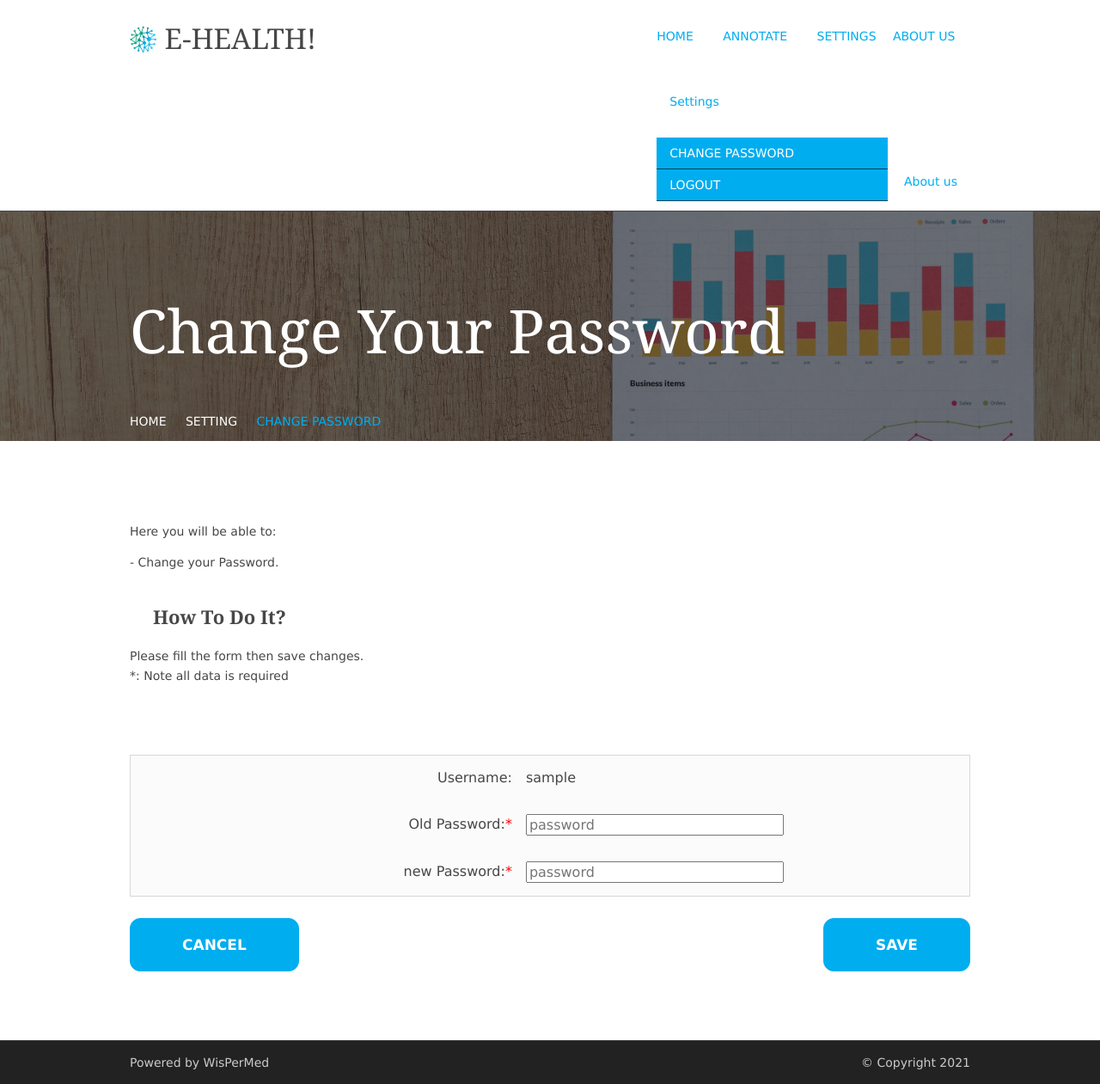
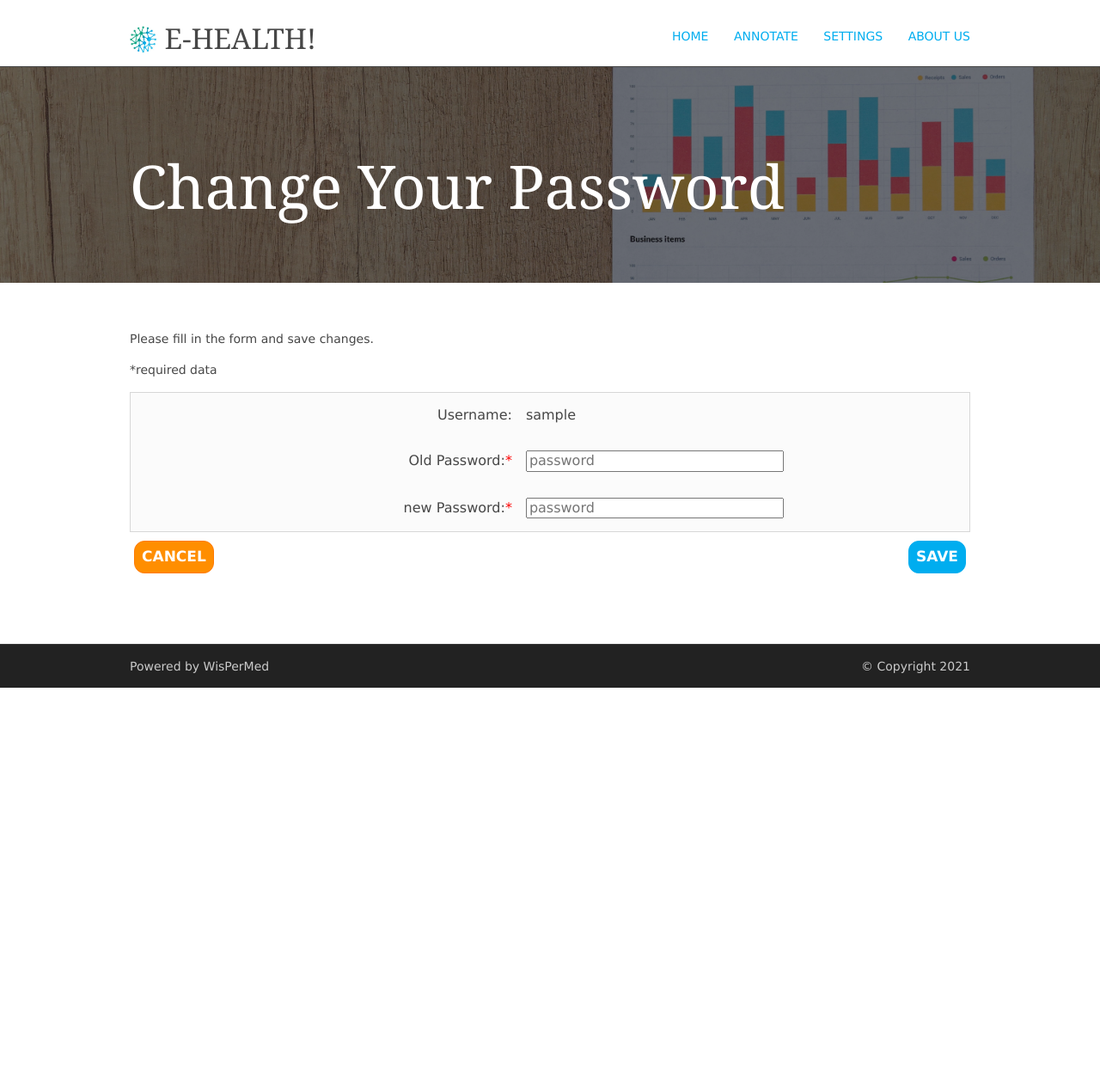
Before and after one commit to samehfrihat/TechnicalityLevelAnnotationTool, a Flask app: page /change_pass in a window 1280 px wide. Shown: the whole page at 86% size. After the commit the page ends 800 px from the top, so only its background shows below. Run offline with Flask 2, Linux system fonts and the light colour scheme; the visitor is signed in with stand-in values (Sample User, id 1); parts of the project's set-up code (start-up, migrations or seed data) failed here and were passed over.

Commit message:
#03 Frontend update
mostly Design-fixes and approvements
integration of Babel internationalization
some fixes in text

```diff
--- a/src/static/layout/styles/framework.css
+++ b/src/static/layout/styles/framework.css
@@ -1,5 +1,5 @@
 @charset "utf-8";
-html{overflow-y:scroll; overflow-x:hidden;}
+/*html{overflow-y:scroll; overflow-x:hidden;}*/
 html, body{margin:0; padding:0; font-size:14px; line-height:1.6em;}
 
 *, *::before, *::after{box-sizing:border-box;}
@@ -23,7 +23,7 @@ html, body{margin:0; padding:0; font-size:14px; line-height:1.6em;}
 .bgded{background-position:top center; background-repeat:no-repeat; background-size:cover;}
 .circle, .icon{border-radius:50%; background-clip:padding-box;}
 
-.btn{display:inline-block; padding:8px 18px 10px; text-transform:uppercase; border:1px solid;}
+.btn{display:inline-block; padding:8px 8px 8px; text-transform:uppercase; border:1px solid;}
 
 blockquote{display:block; position:relative; width:100%; margin:0; padding:20px 0 0 20px; line-height:1.4; z-index:1;}
 blockquote::before{display:block; position:absolute; top:0; left:0; font-family:"FontAwesome"; font-size:60px; line-height:60px; content:"\f10d"; z-index:-1;}
--- a/src/static/layout/styles/index.css
+++ b/src/static/layout/styles/index.css
@@ -1,5 +1,16 @@
+html {
+    height: 100%;
+}
+
 body {
-    background-color: #eeeeee;
+    height: 100%;
+    display: grid;
+    grid-template-rows: auto 1fr auto;
+}
+
+main {
+    display: table-row;
+    height: 100%;
 }
 
 .container .demo {
@@ -32,23 +43,97 @@ body {
     height: 48px;
     width: 960px;
 }
-.slider_with_counter{
+
+.slider_with_counter {
     width: 100%;
     display: grid;
     grid-template-columns: max-content max-content auto;
     grid-template-areas: "label counter per" "slider slider slider";
+    margin: 15px 5px;
 }
-#label_level_de, #label_level_en{
+
+#label_level_de, #label_level_en {
     grid-area: label;
 }
-#output_de, #output_en{
+
+#output_de, #output_en {
     grid-area: counter;
 }
 
-#level_de, #level_en{
+.slider_extended {
     grid-area: slider;
 }
-.counter
-{
+
+.counter {
     grid-area: per;
 }
+
+.clear li {
+    list-style-type: none;
+}
+
+.slider_extended {
+    display: grid;
+    grid-template-columns: 15px  auto 5px 30px;
+}
+
+.btn.cancel {
+    background-color: var(--color-secondary-1-0);
+    border-color: var(--color-secondary-2-0);
+}
+
+.start {
+    float: left;
+}
+
+.end {
+    float: right;
+}
+
+.center {
+     align:center
+}
+
+.tg colgroup col {
+    width: 100%;
+}
+
+.tg colgroup col:first-child {
+    width: 1%;
+}
+
+@-moz-document url-prefix() {
+    .tg colgroup col {
+        width: 90%;
+    }
+    .tg colgroup col:first-child {
+        width: 10%;
+    }
+}
+
+#loging {
+    color: #000000;
+    background-color: rgba(255, 255, 255, 0.8);
+    display: grid;
+    padding: 8px;
+    border-radius: 12px;
+    justify-content: center;
+    justify-items: end;
+}
+#loging .input_row input{
+    width: 300px;
+}
+#loging input[type=submit]{
+    width: 125px;
+    font-size: unset;
+}
+.input_row{
+    display: grid;
+    grid-template-columns: auto max-content;
+    justify-items: end;
+    margin: 15px;
+    width: 100%;
+}
+#loging .input_row label,#loging .input_row input{
+    margin: 10px;
+}
--- a/src/static/layout/styles/layout.css
+++ b/src/static/layout/styles/layout.css
@@ -2,6 +2,29 @@
 /*@import url("font-awesome.min.css");*/
 @import url("custom.flexslider.css");
 @import url("framework.css");
+@import url("index.css");
+@import url("normalize.css");
+
+/*colors*/
+:root {
+--color-primary-0 : #00ADEF ;	/* Main Primary color */
+--color-primary-1 : #2BC2FC ;
+--color-primary-2 : #07BAFF ;
+--color-primary-3 : #0078A6 ;
+--color-primary-4 : #005D81 ;
+
+--color-secondary-1-0 : #FF8E00 ;	/* Main Secondary color (1) */
+--color-secondary-1-1 : #FF9D22 ;
+--color-secondary-1-2 : #FF8E00 ;
+--color-secondary-1-3 : #FF8E00 ;
+--color-secondary-1-4 : #CD7300 ;
+
+--color-secondary-2-0 : #FF7A00 ;	/* Main Secondary color (2) */
+--color-secondary-2-1 : #FF8C22 ;
+--color-secondary-2-2 : #FF7A00 ;
+--color-secondary-2-3 : #FF7A00 ;
+--color-secondary-2-4 : #CD6200 ;
+}
 
 /* Rows*/
 .row0, .row0 a{}
@@ -48,7 +71,7 @@
 
 /* Content Area
 --------------------------------------------------------------------------------------------------------------- */
-.container{padding:80px 0;}
+.container{padding:40px 0;}
 
 /* Content */
 .container .content{}
@@ -165,14 +188,14 @@ nav ul, nav ol{margin:0; padding:0; list-style:none;}
 #mainav ul{text-transform:uppercase;}
 #mainav ul ul{z-index:9999; position:absolute; width:180px; text-transform:none;}
 #mainav ul ul ul{left:180px; top:0;}
-#mainav li{display:inline-block; position:relative; margin:0 15px 0 0; padding:0;top: 4px;}
+#mainav li{display:inline-block; position:relative; margin:0 25px 0 0; padding:0;top: 4px;}
 #mainav li:last-child{margin-right:0;}
 #mainav li li{width:100%; margin:0;}
 #mainav li a{display:block; padding:30px 0;}
 #mainav li li a{border:solid; border-width:0 0 1px 0;}
-#mainav .drop{padding-left:15px;}
+/*#mainav .drop{padding-left:15px;}*/
 #mainav li li a, #mainav li li .drop{display:block; margin:0; padding:10px 15px;}
-#mainav .drop::after, #mainav li li .drop::after{content:"\f0d7";}
+/*#mainav .drop::after, #mainav li li .drop::after{content:"\f0d7";}*/
 #mainav .drop::after{top:35px; left:5px;}
 #mainav li li .drop::after{top:15px; left:5px;}
 #mainav ul ul{visibility:hidden; opacity:0;}
@@ -220,7 +243,7 @@ nav ul, nav ol{margin:0; padding:0; list-style:none;}
 --------------------------------------------------------------------------------------------------------------- */
 table, th, td{border:1px solid; border-collapse:collapse; vertical-align:top;}
 table, th{table-layout:auto;}
-table{width:100%; margin-bottom:25px}
+table{width:100%}
 th, td{padding:15px 8px;font-size: 16px; text-align: left; vertical-align: middle}
 td{border-width:0 0px; width: 25%;}
 
@@ -244,7 +267,7 @@ td{border-width:0 0px; width: 25%;}
 
 .faicon-dribble:hover{background-color:#EA4C89;}
 .faicon-facebook:hover{background-color:#3B5998;}
-.faicon-google-plus:hover{background-color:#DB4A39;}
+.faicon-google-plus:hover{background-color:var(--color-secondary-2-0);}
 .faicon-linkedin:hover{background-color:#0E76A8;}
 .faicon-twitter:hover{background-color:#00ACEE;}
 .faicon-vk:hover{background-color:#4E658E;}
@@ -260,24 +283,24 @@ td{border-width:0 0px; width: 25%;}
 /* Colours
 --------------------------------------------------------------------------------------------------------------- */
 body{color:#CBCBCB; background-color:#FFFFFF;}
-a{color:#00ADEF;}
+a{color:var(--color-primary-0);}
 a:active, a:focus{background:transparent;}/* IE10 + 11 Bugfix - prevents grey background */
 hr, .borderedbox{border-color:#FFFFFF;}
 label span{color:#FF0000; background-color:inherit;}
-input:focus, textarea:focus, *:required:focus{border-color:#00ADEF;}
+input:focus, textarea:focus, *:required:focus{border-color:var(--color-primary-0);}
 
 .overlay{color:#FFFFFF; background-color:inherit;}
 .overlay::after{color:inherit; background-color:rgba(0,0,0,.55);}
 .overlay.light{color:#474747;}
 .overlay.light::after{background-color:rgba(255,255,255,.9);}
 
-.btn, .btn.inverse:hover{color:#FFFFFF; font-weight: bold; font-size: 17px; padding: 20px 60px; border-radius: 12px; background-color:#00ADEF; border-color:#00ADEF;}
+.btn, .btn.inverse:hover{margin:10px 5px; color:#FFFFFF; font-weight: bold; font-size: 17px;  border-radius: 12px; background-color:var(--color-primary-0); border-color:var(--color-primary-0);}
 .btn:hover, .btn.inverse{color:inherit; background-color:transparent; border-color:inherit;}
 
 blockquote::before{color:rgba(255,255,255,.2);}
 
-.icon{color:#00ADEF; border-color:#D7D7D7;}
-a > .icon:hover, .services article:hover .icon{color:#FFFFFF; background-color:#00ADEF; border-color:#00ADEF;}
+.icon{color:var(--color-primary-0); border-color:#D7D7D7;}
+a > .icon:hover, .services article:hover .icon{color:#FFFFFF; background-color:var(--color-primary-0); border-color:var(--color-primary-0);}
 
 
 /* Rows */
@@ -292,7 +315,7 @@ a > .icon:hover, .services article:hover .icon{color:#FFFFFF; background-color:#
 
 /* Top Bar */
 #topbar ul li{border-color:rgba(0,0,0,.1);}
-#topbar > div:last-of-type li:first-child a{color:#00ADEF;}
+#topbar > div:last-of-type li:first-child a{color:var(--color-primary-0);}
 
 
 /* Header */
@@ -309,32 +332,32 @@ a > .icon:hover, .services article:hover .icon{color:#FFFFFF; background-color:#
 
 #footer input, #footer button{border-color:transparent;}
 #footer input{color:#FFFFFF; background-color:#353535;}
-#footer input:focus{border-color:#00ADEF;}
-#footer button{color:#FFFFFF; background-color:#00ADEF;}
+#footer input:focus{border-color:var(--color-primary-0);}
+#footer button{color:#FFFFFF; background-color:var(--color-primary-0);}
 
 
 /* Navigation */
 #mainav li a{color:inherit;}
-#mainav .active a, #mainav a:hover, #mainav li:hover > a{color:#00ADEF; background-color:inherit;}
+#mainav .active a, #mainav a:hover, #mainav li:hover > a{color:var(--color-primary-0); background-color:inherit;}
 #mainav li li a, #mainav .active li a{color:#FFFFFF; background-color:rgba(0,0,0,.6); border-color:rgba(0,0,0,.6);}
-#mainav li li:hover > a, #mainav .active .active > a{color:#FFFFFF; background-color:#00ADEF;}
+#mainav li li:hover > a, #mainav .active .active > a{color:#FFFFFF; background-color:var(--color-primary-0);}
 #mainav form select{color:#FFFFFF; background-color:#FFFFFF;}
 
 #breadcrumb a{color:inherit; background-color:inherit;}
-#breadcrumb li:last-child a{color:#00ADEF;}
+#breadcrumb li:last-child a{color:var(--color-primary-0);}
 
 .container .sidebar nav a{color:inherit; border-color:#D7D7D7;}
-.container .sidebar nav a:hover{color:#00ADEF;}
+.container .sidebar nav a:hover{color:var(--color-primary-0);}
 
 .pagination a, .pagination strong{border-color:#D7D7D7;}
-.pagination .current *{color:#FFFFFF; background-color:#00ADEF;}
+.pagination .current *{color:#FFFFFF; background-color:var(--color-primary-0);}
 
-#backtotop{color:#FFFFFF; background-color:#00ADEF;}
+#backtotop{color:#FFFFFF; background-color:var(--color-primary-0);}
 
 
 /* Tables + Comments */
 table, th, td, #comments .avatar, #comments input, #comments textarea{border-color:#D7D7D7;}
-#comments input:focus, #comments textarea:focus, #comments *:required:focus{border-color:#00ADEF;}
+#comments input:focus, #comments textarea:focus, #comments *:required:focus{border-color:var(--color-primary-0);}
 th{color:#FFFFFF; background-color:#373737;}
 tr, #comments li, #comments input[type="submit"], #comments input[type="reset"]{color:inherit; background-color:#FBFBFB;}
 tr:nth-child(even), #comments li:nth-child(even){color:inherit; background-color:#F7F7F7;}
--- a/src/static/templates/change_pass.html
+++ b/src/static/templates/change_pass.html
@@ -1,4 +1,5 @@
 {% extends "header.html"%} {% block content %}
+
     <div class="bgded overlay" style="background-image:url({{url_for('static', filename='./images/img3.jpg')}});">
         <div id="breadcrumb" class="hoc clear">
             <ul class="slides">
@@ -8,46 +9,43 @@
                     </article1>
                 </li>
             </ul>
-        <ul>
+            <!--<ul>
                 <li><a href="/home">Home</a></li>
                 <li><a href="/home">Setting</a></li>
                 <li><a href="/change_pass"> Change Password</a></li>
-        </ul>
+            </ul>-->
         </div>
     </div>
     <div class="wrapper row3">
         <main class="hoc container clear">
             <div class="content">
-            <p align="justify">Here you will be able to: </p>
-            <p align="justify"> - Change your Password.</p>
-            <br>
-            <img class="imgl borderedbox inspace-5" src="" alt="">
-            <h1><strong>How to do it?</strong></h1>
-            <p align="justify">Please fill the form then save changes.
-                <br>*: Note all data is required</p>
-            <br>
+                <p>Please fill in the form and save changes.</p>
+                <p>*required data</p>
                 <form action="" method="POST">
                     <div class="scrollable">
                         <table style="width: 100%">
                             <tbody>
-                            <td style="text-align: right">Username: </td>
+                            <td style="text-align: right">Username:</td>
                             <td style="text-align: left">{{ username }}</td>
                             </tbody>
 
                             <tbody>
                             <td style="text-align: right">Old Password:<span style="color: red">*</span></td>
-                            <td style="text-align: left"><input  type="password" name="oldpass" style="width: 300px;" placeholder="password" required></td>
+                            <td style="text-align: left"><input type="password" name="oldpass" style="width: 300px;"
+                                                                placeholder="password" required></td>
                             </tbody>
-                        <br>
+
                             <tbody>
                             <td style="text-align: right">new Password:<span style="color: red">*</span></td>
-                            <td style="text-align: left"><input  type="password" name="newpass" style="width: 300px" placeholder="password" required></td>
+                            <td style="text-align: left"><input type="password" name="newpass" style="width: 300px"
+                                                                placeholder="password" required></td>
                             </tbody>
-                        <br>
+
                         </table>
                         <div class="center">
-                        <input type="submit" name="type" value="save" class="btn brand z-depth-0" style="float: right;">
-                        <input type="button" value="Cancel" class="btn brand z-depth-0" style="float: left;" onclick="history.back()">
+                            <input type="submit" name="type" value="save" class="btn brand z-depth-0 end">
+                            <input type="button" value="Cancel" class="btn brand z-depth-0 cancel start"
+                                   onclick="history.back()">
                         </div>
                     </div>
                 </form>
@@ -55,4 +53,5 @@
             <h1><br></h1>
         </main>
     </div>
+
 {% endblock content %}
--- a/src/static/templates/header.html
+++ b/src/static/templates/header.html
@@ -4,10 +4,11 @@
 <head>
     <meta charset="utf-8">
     <meta name="viewport" content="width=device-width, initial-scale=1.0, maximum-scale=1.0, user-scalable=no">
-    <link href="{{url_for('static', filename='./layout/styles/index.css')}}" rel="stylesheet" type="text/css"
-          media="all">
     <link href="{{url_for('static', filename='./layout/styles/layout.css')}}" rel="stylesheet" type="text/css"
           media="all">
+    <script type="text/javascript" src="https://ajax.googleapis.com/ajax/libs/jquery/3.6.0/jquery.min.js"></script>
+
+
     {% if title %}
     <title>{{ title }} - WisPerMed</title>
     {% else %}
@@ -15,54 +16,51 @@
     {% endif %}
 </head>
 <body>
+<header>
     <div class="wrapper row1">
-        <header id="header" class="hoc clear">
+        <div id="header" class="hoc clear">
             <div id="logo" class="fl_left">
                 <h1>
                         <img class="logo1" src="{{ url_for('static', filename='./images/logo.jpg') }}" alt="logo"> <a href="/"> e-Health!</a>
-                    </h1>
+                </h1>
             </div>
             <nav id="mainav" class="fl_right">
                 <ul class="clear">
-                    <li class="active"><a href="/home">Home</a></li>
-                    <li class="active"><a class="drop" href="#">Annotate</a>
+                    <li class="active"><a href="/home">{{gettext('Home')}}</a></li>
+                    <li class="active"><a class="drop" href="#">{{gettext('Annotate')}}</a>
                         <ul>
-                            <li class="active"><a href="/technicality">Technicality</a></li>
+                            <li class="active"><a href="/technicality">{{gettext('Technicality')}}</a></li>
                         </ul>
                     </li>
-                    <li class="active"><a class="drop" href="#">Settings</a>
+                    <li class="active"><a class="drop" href="#">{{gettext('Settings')}}</a>
                         <ul>
-                            <li class="active"><a href="/change_pass">Change password</a></li>
-                            <li class="active"><a href="/logout">logout</a></li>
+                            <li class="active"><a href="/change_pass">{{gettext('Change password')}}</a></li>
+                            <li class="active"><a href="/logout">{{gettext('logout')}}</a></li>
                         </ul>
                     </li>
-                    <li class="active"><a href="https://www.uni-due.de/grk_wispermed/grk_wispermed.php">About us</a></li>
-                    </ul>
-                </li>
-                <li class="active"><a class="drop" href="#">Settings</a>
-                    <ul>
-                        <li class="active"><a href="/change_pass">Change password</a></li>
-                        <li class="active"><a href="/logout">logout</a></li>
-                    </ul>
-                </li>
-                <li class="active"><a href="https://www.uni-due.de/grk_wispermed/grk_wispermed.php">About us</a></li>
-            </ul>
-        </nav>
-    </header>
-</div>
-{% block content %} {% endblock %}
-<div class="wrapper row5">
+                    <li class="active"><a href="https://www.uni-due.de/grk_wispermed/grk_wispermed.php">{{gettext('About
+                        us')}}</a></li>
+                </ul>
+            </nav>
+        </div>
+    </div>
+</header>
+<main>
+    {% block content %} {% endblock %}
+</main>
+<footer class="row5">
     <div id="copyright" class="hoc clear">
         <p class="fl_left">Powered by WisPerMed</p>
         <p class="fl_right">&copy; Copyright 2021
         <p>
         </p>
+        <a id="backtotop" href="#top"><i class="fa fa-chevron-up"></i></a>
     </div>
-</div>
-<a id="backtotop" href="#top"><i class="fa fa-chevron-up"></i></a>
+</footer>
 <!-- JAVASCRIPTS -->
-<script type="text/javascript" src="{{ url_for('static', filename='./layout/scripts/jquery.min.js') }}"></script>
-<script type="text/javascript" src="{{ url_for('static', filename='./layout/scripts/jquery.backtotop.js') }}"></script>
+<script type="text/javascript" src="{{ url_for('static', filename='./layout/scripts/sliderInputController.js') }}"/>
+<!-- <script type="text/javascript" src="{{ url_for('static', filename='./layout/scripts/jquery.min.js') }}"></script>
+<script type="text/javascript" src="{{ url_for('static', filename='./layout/scripts/jquery.backtotop.js') }}"></script>-->
 <script type="text/javascript" src="{{ url_for('static', filename='./layout/scripts/jquery.mobilemenu.js') }}"></script>
 <script type="text/javascript"
         src="{{ url_for('static', filename='./layout/scripts/jquery.flexslider-min.js') }}"></script>
```
Also changed, not shown: src/static/templates/index.html (+5 -5 lines), src/static/templates/login.html (+35 -107 lines), src/static/templates/technicality.html (+9 -10 lines). Lines whose indentation alone changed are shown as unchanged.
